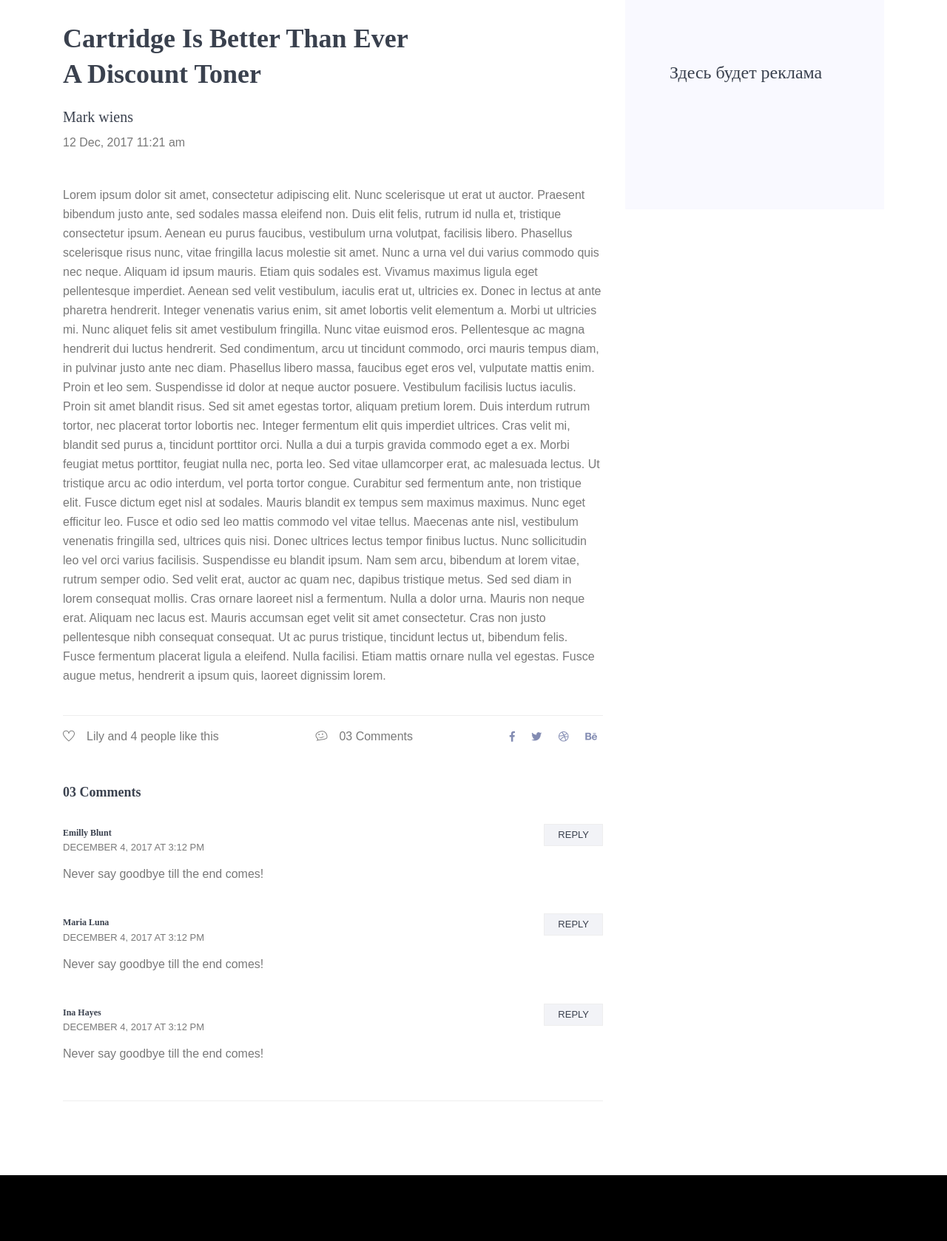
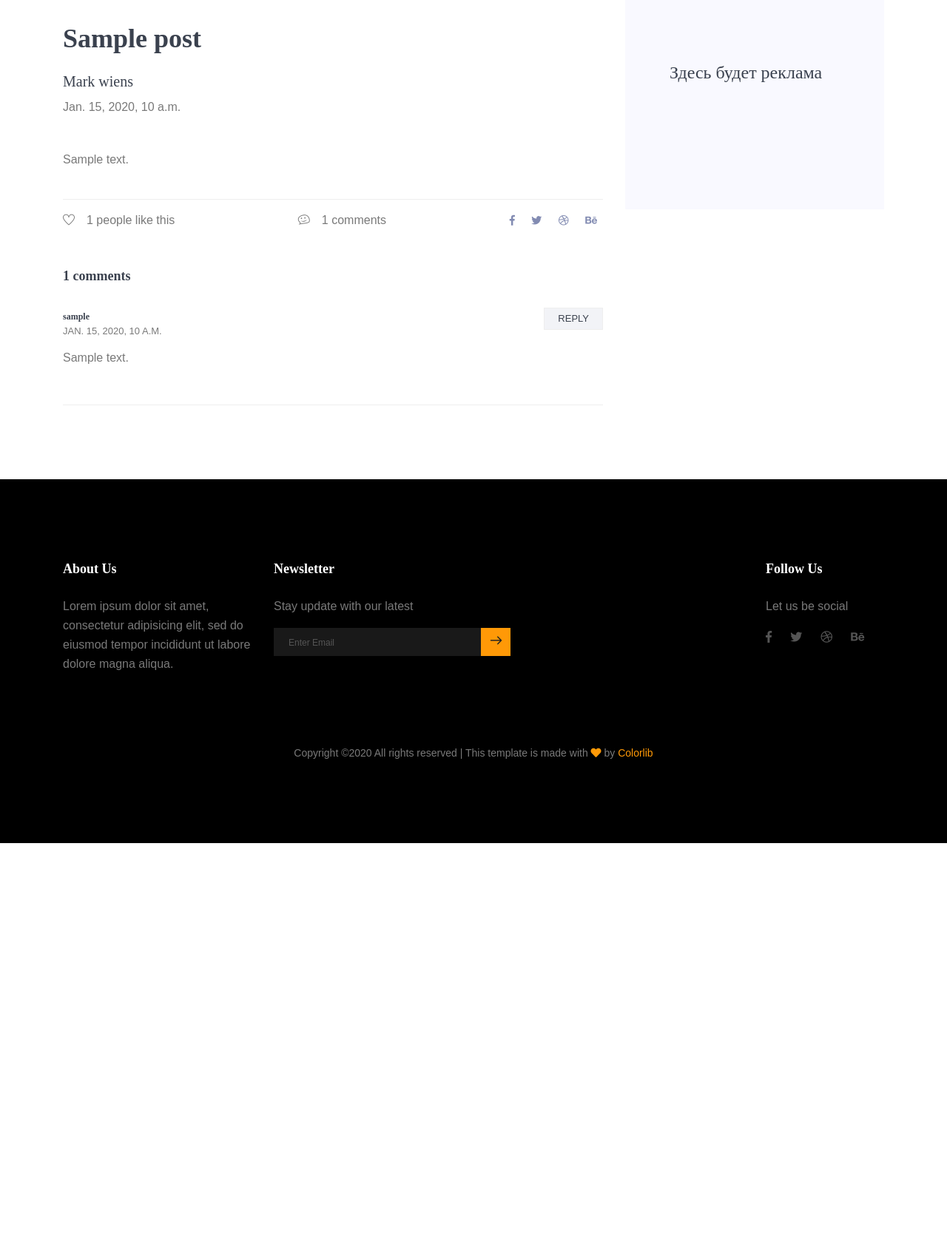
Before and after one commit to kmnrm/sensive-blog-templates, a Django app: a page that uses templates/blog-details.html in a window 1280 px wide. Shown: the part 885-2563 px from the top of the page at 74% size. After the commit the page ends 2025 px from the top, so only its background shows below. Run offline with Django 3.2, Linux system fonts and the light colour scheme; tables that the repository leaves empty hold one stand-in row (values such as "Sample post"); grey boxes marked "Sample" are stand-in pictures; parts of the project's set-up code (start-up, migrations or seed data) failed here and were passed over; some libraries are stand-ins or nearby versions.

Commit message:
Render post from context

```diff
--- a/templates/blog-details.html
+++ b/templates/blog-details.html
@@ -5,7 +5,7 @@
   <meta charset="UTF-8">
   <meta name="viewport" content="width=device-width, initial-scale=1.0">
   <meta http-equiv="X-UA-Compatible" content="ie=edge">
-  <title>Remake Barber - Blog Details</title>
+  <title>{{post.title}}</title>
 	<link rel="icon" href="{% static "img/favicon.png" %}" type="image/png">
 
   <link rel="stylesheet" href="{% static "styles.min.css" %}">
@@ -69,30 +69,26 @@
       <div class="row">
         <div class="col-lg-8">
             <div class="main_blog_details">
-                <img class="img-fluid" src="{% static "img/blog/blog4.png" %}" alt="">
-                <h4>Cartridge Is Better Than Ever <br /> A Discount Toner</h4>
+                {% if post.image_url %}
+                  <img class="img-fluid" src="{{post.image_url}}" alt="">
+                {% else %}
+                  <img class="img-fluid" src="{% static "img/banner/blog.png" %}" alt="">
+                {% endif %}
+                <h4>{{post.title}}</h4>
                 <div class="user_details">
                   <div class="mt-sm-0 mt-3">
                     <div class="media">
                       <div class="media-body">
                         <h5>Mark wiens</h5>
-                        <p>12 Dec, 2017 11:21 am</p>
+                        <p>{{post.published_at}}</p>
                       </div>
                     </div>
                   </div>
                 </div>
-                <p>Lorem ipsum dolor sit amet, consectetur adipiscing elit. Nunc scelerisque ut erat ut auctor. Praesent bibendum justo ante, sed sodales massa eleifend non. Duis elit felis, rutrum id nulla et, tristique consectetur ipsum. Aenean eu purus faucibus, vestibulum urna volutpat, facilisis libero. Phasellus scelerisque risus nunc, vitae fringilla lacus molestie sit amet. Nunc a urna vel dui varius commodo quis nec neque. Aliquam id ipsum mauris. Etiam quis sodales est.
-
-                Vivamus maximus ligula eget pellentesque imperdiet. Aenean sed velit vestibulum, iaculis erat ut, ultricies ex. Donec in lectus at ante pharetra hendrerit. Integer venenatis varius enim, sit amet lobortis velit elementum a. Morbi ut ultricies mi. Nunc aliquet felis sit amet vestibulum fringilla. Nunc vitae euismod eros. Pellentesque ac magna hendrerit dui luctus hendrerit. Sed condimentum, arcu ut tincidunt commodo, orci mauris tempus diam, in pulvinar justo ante nec diam. Phasellus libero massa, faucibus eget eros vel, vulputate mattis enim. Proin et leo sem. Suspendisse id dolor at neque auctor posuere. Vestibulum facilisis luctus iaculis. Proin sit amet blandit risus. Sed sit amet egestas tortor, aliquam pretium lorem. Duis interdum rutrum tortor, nec placerat tortor lobortis nec.
-
-                Integer fermentum elit quis imperdiet ultrices. Cras velit mi, blandit sed purus a, tincidunt porttitor orci. Nulla a dui a turpis gravida commodo eget a ex. Morbi feugiat metus porttitor, feugiat nulla nec, porta leo. Sed vitae ullamcorper erat, ac malesuada lectus. Ut tristique arcu ac odio interdum, vel porta tortor congue. Curabitur sed fermentum ante, non tristique elit.
-
-                Fusce dictum eget nisl at sodales. Mauris blandit ex tempus sem maximus maximus. Nunc eget efficitur leo. Fusce et odio sed leo mattis commodo vel vitae tellus. Maecenas ante nisl, vestibulum venenatis fringilla sed, ultrices quis nisi. Donec ultrices lectus tempor finibus luctus. Nunc sollicitudin leo vel orci varius facilisis. Suspendisse eu blandit ipsum. Nam sem arcu, bibendum at lorem vitae, rutrum semper odio. Sed velit erat, auctor ac quam nec, dapibus tristique metus. Sed sed diam in lorem consequat mollis. Cras ornare laoreet nisl a fermentum.
-
-                Nulla a dolor urna. Mauris non neque erat. Aliquam nec lacus est. Mauris accumsan eget velit sit amet consectetur. Cras non justo pellentesque nibh consequat consequat. Ut ac purus tristique, tincidunt lectus ut, bibendum felis. Fusce fermentum placerat ligula a eleifend. Nulla facilisi. Etiam mattis ornare nulla vel egestas. Fusce augue metus, hendrerit a ipsum quis, laoreet dignissim lorem.</p>
+                <p>{{post.text}}</p>
                <div class="news_d_footer flex-column flex-sm-row">
-                 <a href="#"><span class="align-middle mr-2"><i class="ti-heart"></i></span>Lily and 4 people like this</a>
-                 <a class="justify-content-sm-center ml-sm-auto mt-sm-0 mt-2" href="#"><span class="align-middle mr-2"><i class="ti-themify-favicon"></i></span>03 Comments</a>
+                 <a href="#"><span class="align-middle mr-2"><i class="ti-heart"></i></span>{{post.likes_amount}} people like this</a>
+                 <a class="justify-content-sm-center ml-sm-auto mt-sm-0 mt-2" href="#"><span class="align-middle mr-2"><i class="ti-themify-favicon"></i></span>{{post.comments|length}} comments</a>
                  <div class="news_socail ml-sm-auto mt-sm-0 mt-2">
                <a href="#"><i class="fab fa-facebook-f"></i></a>
                <a href="#"><i class="fab fa-twitter"></i></a>
@@ -104,16 +100,15 @@
 
 
                 <div class="comments-area">
-                    <h4>03 Comments</h4>
+                    <h4>{{post.comments|length}} comments</h4>
+                    {% for comment in post.comments %}
                         <div class="comment-list">
                             <div class="single-comment justify-content-between d-flex">
                                 <div class="user justify-content-between d-flex">
                                     <div class="desc">
-                                    <h5><a href="#">Emilly Blunt</a></h5>
-                                    <p class="date">December 4, 2017 at 3:12 pm </p>
-                                    <p class="comment">
-                                        Never say goodbye till the end comes!
-                                    </p>
+                                        <h5><a href="#">{{comment.author}}</a></h5>
+                                        <p class="date">{{comment.published_at}}</p>
+                                        <p class="comment">{{comment.text}}</p>
                                     </div>
                                 </div>
                                 <div class="reply-btn">
@@ -121,38 +116,7 @@
                                 </div>
                             </div>
                         </div>
-                    <div class="comment-list">
-                        <div class="single-comment justify-content-between d-flex">
-                            <div class="user justify-content-between d-flex">
-                                <div class="desc">
-                                    <h5><a href="#">Maria Luna</a></h5>
-                                    <p class="date">December 4, 2017 at 3:12 pm </p>
-                                    <p class="comment">
-                                        Never say goodbye till the end comes!
-                                    </p>
-                                </div>
-                            </div>
-                            <div class="reply-btn">
-                                    <a href="" class="btn-reply text-uppercase">reply</a>
-                            </div>
-                        </div>
-                    </div>
-                    <div class="comment-list">
-                        <div class="single-comment justify-content-between d-flex">
-                            <div class="user justify-content-between d-flex">
-                                <div class="desc">
-                                    <h5><a href="#">Ina Hayes</a></h5>
-                                    <p class="date">December 4, 2017 at 3:12 pm </p>
-                                    <p class="comment">
-                                        Never say goodbye till the end comes!
-                                    </p>
-                                </div>
-                            </div>
-                            <div class="reply-btn">
-                                    <a href="" class="btn-reply text-uppercase">reply</a>
-                            </div>
-                        </div>
-                    </div>
+                    {% endfor %}
                 </div>
         </div>
 
```
Lines whose indentation alone changed are shown as unchanged.
